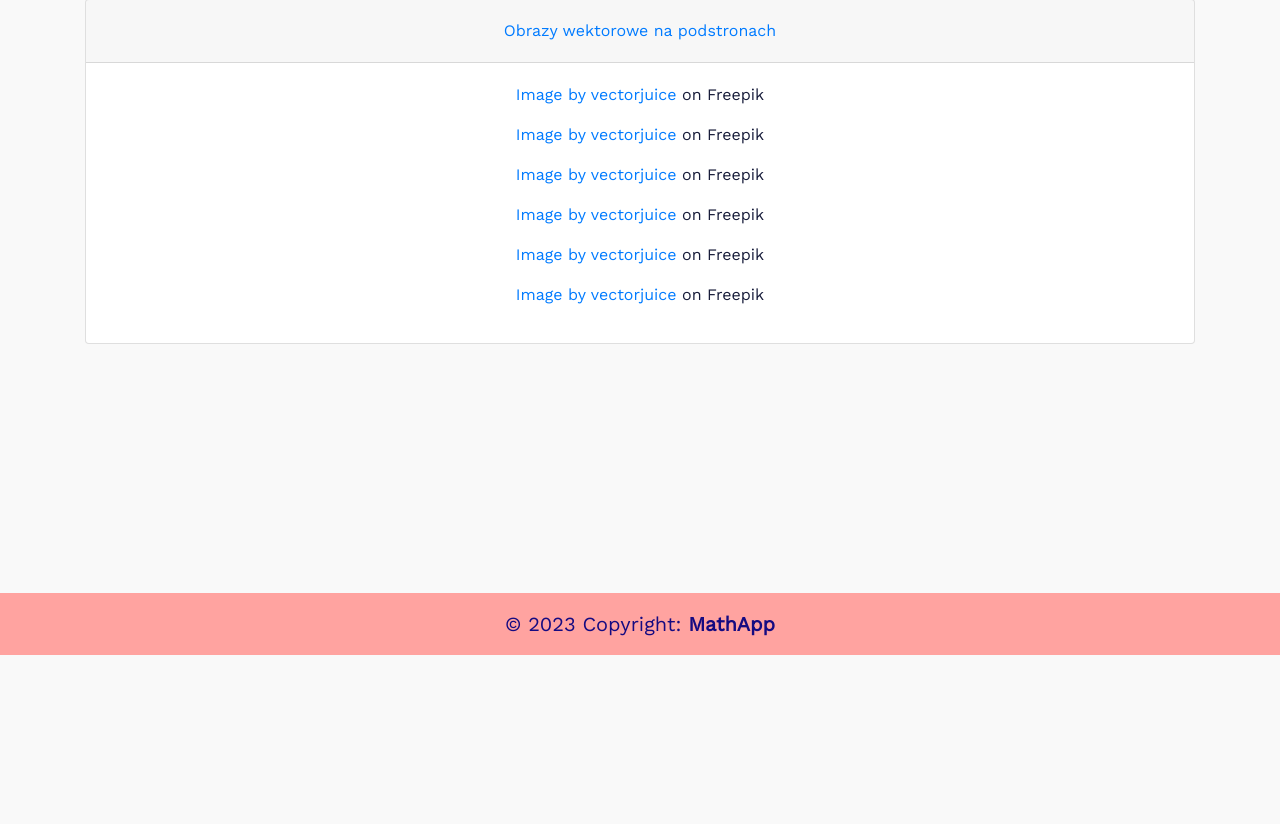
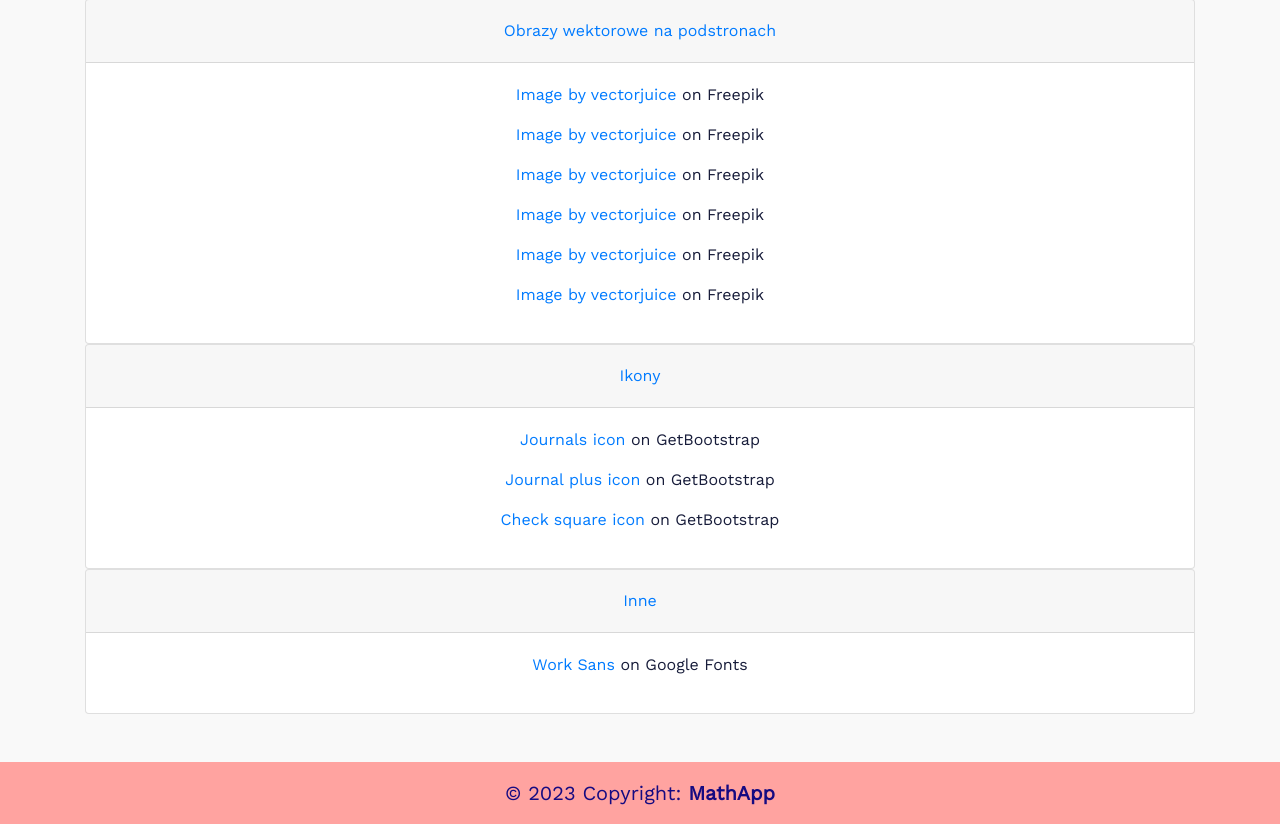
Before and after one commit to drezi29/mathapp, a Django app: template landing_page/templates/landing_page/credits.html in a window 1280 px wide. Shown: the part 145-969 px from the top of the page. Before the commit the page ends 800 px from the top, so only its background shows below. Run offline with Django 3.2, Linux system fonts and the light colour scheme; the template is opened without the code that fills it, so the values that code supplies are empty.

Commit message:
chore(credits): icons' links

```diff
--- a/landing_page/templates/landing_page/credits.html
+++ b/landing_page/templates/landing_page/credits.html
@@ -7,7 +7,7 @@
             <div class="col-12 wrapper mt-4">
                 <h3 class="col-12 wrapper mb-4">Żródła wykorzystanych obrazów i treści</h3>
                 <div id="accordion">
-                  <div class="card">
+                    <div class="card">
                     <div class="card-header" id="headingOne">
                       <h5 class="mb-0">
                         <button class="btn btn-link" data-toggle="collapse" data-target="#collapseOne" aria-expanded="true" aria-controls="collapseOne">
@@ -26,6 +26,36 @@
                       </div>
                     </div>
                   </div>
+                    <div class="card">
+                    <div class="card-header" id="headingOne">
+                      <h5 class="mb-0">
+                        <button class="btn btn-link" data-toggle="collapse" data-target="#collapseOne" aria-expanded="true" aria-controls="collapseOne">
+                          Ikony
+                        </button>
+                      </h5>
+                    </div>
+                    <div id="collapseOne" class="collapse show" aria-labelledby="headingOne" data-parent="#accordion">
+                      <div class="card-body">
+                        <p><a href="https://icons.getbootstrap.com/icons/journals/">Journals icon</a> on GetBootstrap</p>
+                        <p><a href="https://icons.getbootstrap.com/icons/journal-plus/">Journal plus icon</a> on GetBootstrap</p>
+                        <p><a href="https://icons.getbootstrap.com/icons/check-square/">Check square icon</a> on GetBootstrap</p>
+                      </div>
+                    </div>
+                  </div>
+                    <div class="card">
+                    <div class="card-header" id="headingOne">
+                      <h5 class="mb-0">
+                        <button class="btn btn-link" data-toggle="collapse" data-target="#collapseOne" aria-expanded="true" aria-controls="collapseOne">
+                          Inne
+                        </button>
+                      </h5>
+                    </div>
+                    <div id="collapseOne" class="collapse show" aria-labelledby="headingOne" data-parent="#accordion">
+                      <div class="card-body">
+                        <p><a href="https://fonts.google.com/specimen/Work+Sans/about">Work Sans</a> on Google Fonts</p>
+                      </div>
+                    </div>
+                  </div>
                 </div>
             </div>
         </div>
```
